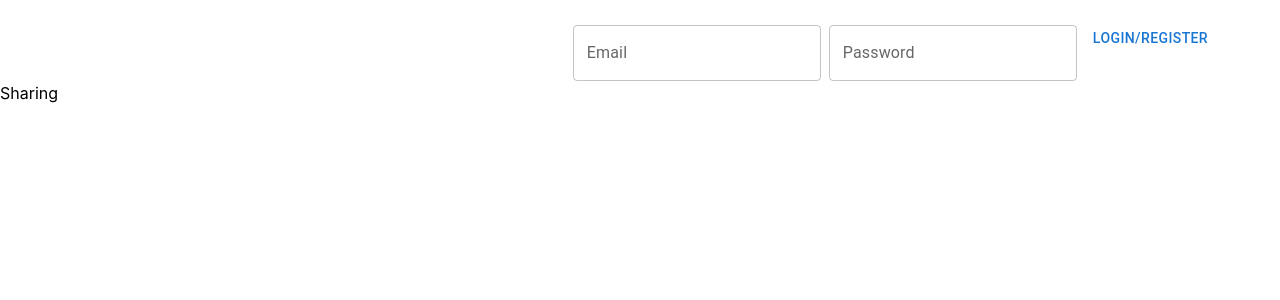
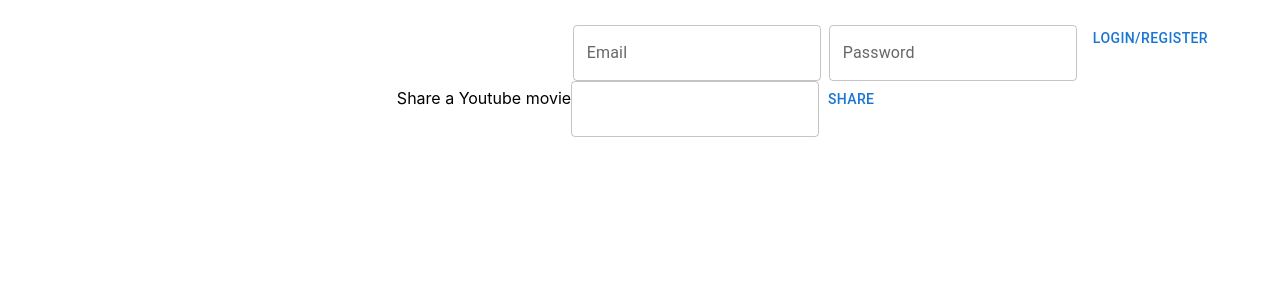
Before and after one commit to namph-hanoi/PUBLIC-webrtc-realtime-sharing-youtube-url, a React (Create React App) app in the folder frontend/: page /share in a window 1280 px wide. Shown: the top 300 px of the page. Built offline with nearby package versions, Linux system fonts and the light colour scheme.

Commit message:
✨ FE: Add Toastify and try creating new video

```diff
--- a/frontend/package.json
+++ b/frontend/package.json
@@ -22,6 +22,7 @@
     "react-redux": "^8.0.1",
     "react-router-dom": "^6.11.2",
     "react-scripts": "5.0.1",
+    "react-toastify": "^9.1.3",
     "typescript": "^4.6.0",
     "web-vitals": "^2.1.0",
     "yup": "^1.2.0"
--- a/frontend/src/app/containers/CreateSharing/index.tsx
+++ b/frontend/src/app/containers/CreateSharing/index.tsx
@@ -1,11 +1,37 @@
 import React from 'react'
 import Header from '../../components/Header'
+import { Box, Button, Container, TextField } from '@mui/material'
+import { shareNewVideo } from '../Global/globalSlice';
+import { useAppDispatch } from '../../hooks';
 
 export default function CreateSharing() {
+  const [youtubeLink, setYoutubeLink] = React.useState<string>('');
+  const dispatch = useAppDispatch();
+  const handleShare = () => {
+    try {
+      dispatch(shareNewVideo(youtubeLink));
+    } catch (error) {
+      console.error(error);
+    }
+  };
+
   return (
-    <div>
-      <Header></Header>
-      Sharing
-    </div>
+    <>
+      <Header />
+      <Container>
+        <div className='flex justify-center items-center'>
+          <Box>
+            Share a Youtube movie
+            <TextField
+              onChange={e => {
+                const { value } = e.target;
+                setYoutubeLink(value);
+              }}
+            />
+            <Button type='button' onClick={handleShare}>Share</Button>
+          </Box>
+        </div>
+      </Container>
+    </>
   )
 }
--- a/frontend/src/app/containers/Global/globalSlice.ts
+++ b/frontend/src/app/containers/Global/globalSlice.ts
@@ -2,24 +2,41 @@ import { createAsyncThunk, createSlice, PayloadAction } from '@reduxjs/toolkit';
 import { RootState, AppThunk } from '../../../app/store';
 import apiRequest from '../../../features/request';
 import { ILoginPayload } from '../../components/Header';
+import { toast } from 'react-toastify';
 
 export interface GlobalState {
   userEmail: string;
   status: 'idle' | 'loading' | 'failed';
+  listOfSharing: [],
 }
 
 const initialState: GlobalState = {
   userEmail: '',
   status: 'idle',
+  listOfSharing: []
 };
+
 export const loginRequest = createAsyncThunk(
   'global/loginRequest',
   async (loginPayload: ILoginPayload) => {
 
     const response = await apiRequest('/auth/login', 'POST', {...loginPayload});
     localStorage.setItem('ACCESS_TOKEN_KEY',response.data.accessToken);
-    console.log(["🚀 ~ file: globalSlice.ts:21 ~ response:", response]);
     return { email: loginPayload.email };
+  }
+);
+
+export const shareNewVideo = createAsyncThunk(
+  'global/shareMovie',
+  async (movieLink: string) => {
+    const result =  await apiRequest(
+      '/video-sharing/create',
+      'POST',
+      { url: movieLink },
+    );
+    if (result?.data) {
+      toast.success('Video share successfully.')
+    }
   }
 );
 
@@ -43,6 +60,15 @@ export const globalSlice = createSlice({
       })
       .addCase(loginRequest.rejected, (state) => {
         state.status = 'failed';
+      })
+      .addCase(shareNewVideo.pending, (state) => {
+        state.status = 'loading';
+      })
+      .addCase(shareNewVideo.fulfilled, (state, action) => {
+        state.status = 'idle';
+      })
+      .addCase(shareNewVideo.rejected, (state) => {
+        state.status = 'failed';
       });
   },
 });
--- a/frontend/src/app/containers/Global/index.tsx
+++ b/frontend/src/app/containers/Global/index.tsx
@@ -1,5 +1,5 @@
-import Header from '../../components/Header';
-
+import 'react-toastify/dist/ReactToastify.css';
+import { ToastContainer } from 'react-toastify';
 export default function HomePage({ children }: { children: JSX.Element }) {
   //  import redux global state here
 
@@ -8,6 +8,7 @@ export default function HomePage({ children }: { children: JSX.Element }) {
   return (
     <>
       {children}
+      <ToastContainer/>
     </>
   )
 }
--- a/frontend/src/features/request/index.ts
+++ b/frontend/src/features/request/index.ts
@@ -1,4 +1,5 @@
 import axios, { AxiosHeaders, Method as AxiosMethod } from 'axios';
+import { string } from 'yup';
 
 const mainRequestConfig = {
   baseURL: `${window.location.origin}/api`,
@@ -11,7 +12,7 @@ mainAxiosInstance.interceptors.request.use(
   config => {
     // Todo: store token in a constant
     const token = localStorage.getItem('ACCESS_TOKEN_KEY');
-    if (token) config.headers.Authorization = token;
+    if (token) config.headers.Authorization = `Bearer ${token}`;
     return config;
   },
   error => {
```
Also changed, not shown: 1 other file (tests, documents, lock files or other folders).
